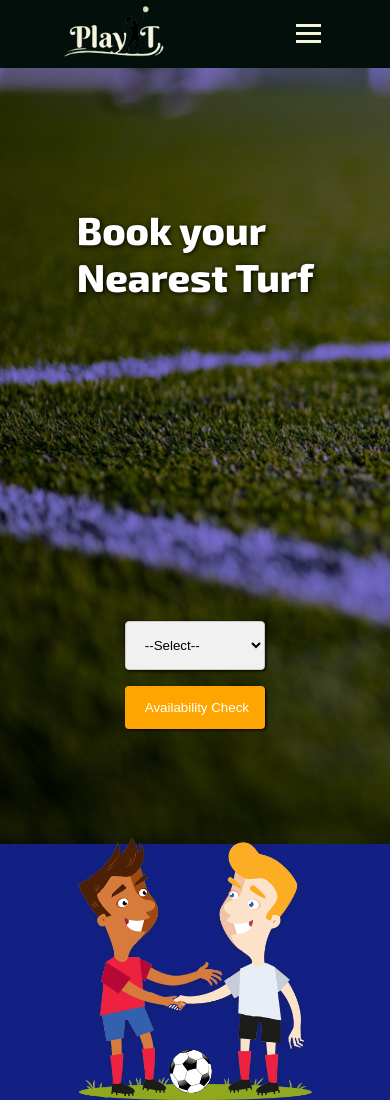
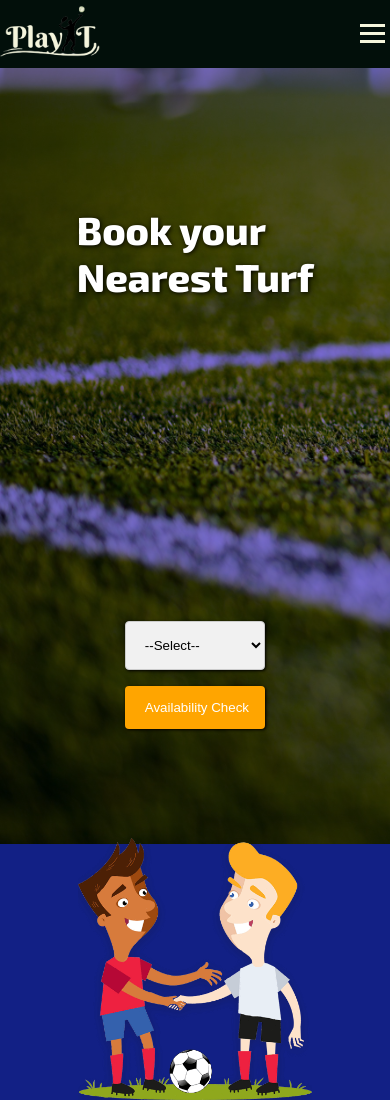
Before and after one commit to kanishk-04/Turf_booking, a plain HTML site: page index.html in a window 390 px wide. Shown: the top 1100 px of the page. Drawn offline with Linux system fonts and the light colour scheme; a web font is replaced by a local one.

Commit message:
Update style.css

```diff
--- a/style.css
+++ b/style.css
@@ -77,6 +77,9 @@ nav{
 }
 
 @media screen and (max-width: 950px){
+    nav{
+        justify-content: space-between;
+    }
     .nav-links{
         position: absolute;
         right: 0px;
```
